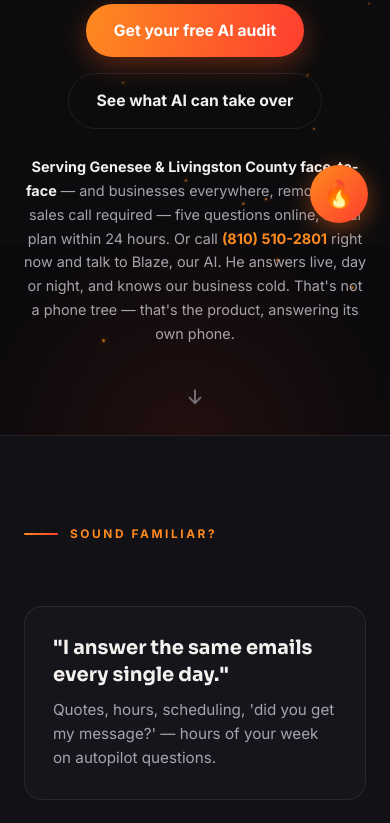
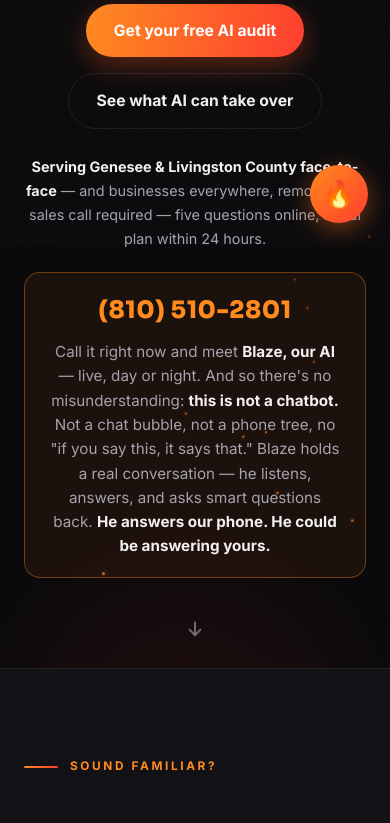
Before and after one commit to chriscoreyseo-dev/kitfire-site, a website: page index.html in a window 390 px wide. Shown: the part 599-1422 px from the top of the page. Drawn offline with Linux system fonts and the light colour scheme.

Commit message:
Hero phone callout: big ember number in bordered card + not-a-chatbot explainer, He answers our phone / could be answering yours (S202, Chris)

```diff
--- a/index.html
+++ b/index.html
@@ -242,6 +242,12 @@
 .bigplay.gone{opacity:0;pointer-events:none;transition:opacity .25s ease}
 @keyframes playpulse{0%{box-shadow:0 12px 40px rgba(0,0,0,.55),0 0 0 0 rgba(255,138,30,.55)}70%{box-shadow:0 12px 40px rgba(0,0,0,.55),0 0 0 24px rgba(255,138,30,0)}100%{box-shadow:0 12px 40px rgba(0,0,0,.55),0 0 0 0 rgba(255,138,30,0)}}
 @media (max-width:640px){.bigplay{width:68px;height:68px}.bigplay svg{width:30px;height:30px;margin-left:4px}}
+/* ===== HERO PHONE CALLOUT (S202) ===== */
+.phonecall{margin:22px auto 0;max-width:660px;padding:18px 24px;border:1px solid rgba(255,138,30,.38);border-radius:16px;background:rgba(255,110,30,.07);text-align:center}
+.phonecall .pnum{display:inline-block;font-family:'Sora',sans-serif;font-weight:800;font-size:clamp(1.5rem,3.2vw,2rem);color:var(--ember1);text-decoration:none;letter-spacing:.5px}
+.phonecall .pnum:hover{text-shadow:0 0 24px rgba(255,138,30,.5)}
+.phonecall p{margin:9px 0 0;color:var(--muted);font-size:.95rem;line-height:1.6}
+.phonecall p strong{color:var(--ink)}
 
 /* ===== HOW IT WORKS ===== */
 .how h2{font-size:clamp(2rem,4.4vw,3.2rem);margin-bottom:16px}
@@ -456,7 +462,11 @@
       <a class="btn" href="#start">Get your free AI audit</a>
       <a class="btn ghost" href="#workers">See what AI can take over</a>
     </div>
-    <p class="quiet h-in h4"><strong>Serving Genesee &amp; Livingston County face-to-face</strong> — and businesses everywhere, remotely. No sales call required — five questions online, a real plan within 24 hours. Or call <a href="tel:+18105102801" style="color:var(--ember1);text-decoration:none;font-weight:700;white-space:nowrap">(810) 510-2801</a> right now and talk to Blaze, our AI. He answers live, day or night, and knows our business cold. That's not a phone tree — that's the product, answering its own phone.</p>
+    <p class="quiet h-in h4"><strong>Serving Genesee &amp; Livingston County face-to-face</strong> — and businesses everywhere, remotely. No sales call required — five questions online, a real plan within 24 hours.</p>
+    <div class="phonecall h-in h4">
+      <a class="pnum" href="tel:+18105102801">(810) 510-2801</a>
+      <p>Call it right now and meet <strong>Blaze, our AI</strong> — live, day or night. And so there's no misunderstanding: <strong>this is not a chatbot.</strong> Not a chat bubble, not a phone tree, no "if you say this, it says that." Blaze holds a real conversation — he listens, answers, and asks smart questions back. <strong>He answers our phone. He could be answering yours.</strong></p>
+    </div>
   </div>
   <div class="hero-cue" aria-hidden="true"><svg viewBox="0 0 24 24" fill="none" stroke="currentColor" stroke-width="2" stroke-linecap="round"><path d="M12 5v14M6 13l6 6 6-6"/></svg></div>
 </header>
```
